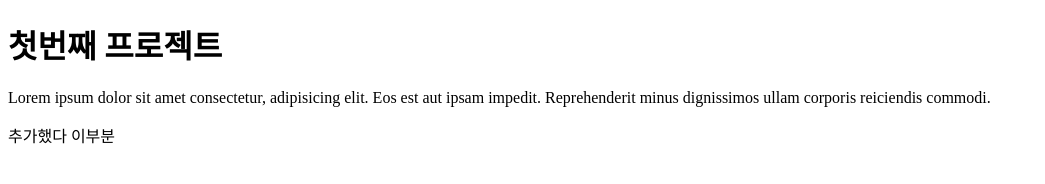
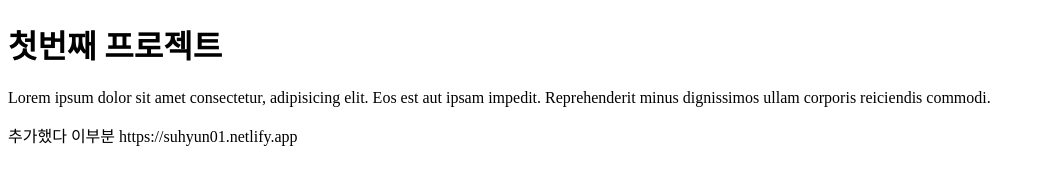
Before and after one commit to suhyun92/01-project, a plain HTML site: page index.html in a window 1280 px wide. Shown: the whole page, without its empty margins (0-1045 px from the left). Drawn offline with Linux system fonts and the light colour scheme.

Commit message:
add new sentence

```diff
--- a/index.html
+++ b/index.html
@@ -11,6 +11,7 @@
     <p>Lorem ipsum dolor sit amet consectetur, adipisicing elit. Eos est aut ipsam impedit. Reprehenderit minus
         dignissimos ullam corporis reiciendis commodi.</p>
     <span>추가했다 이부분</span>
+    <span>https://suhyun01.netlify.app</span>
 
 </body>
 </html>
```
